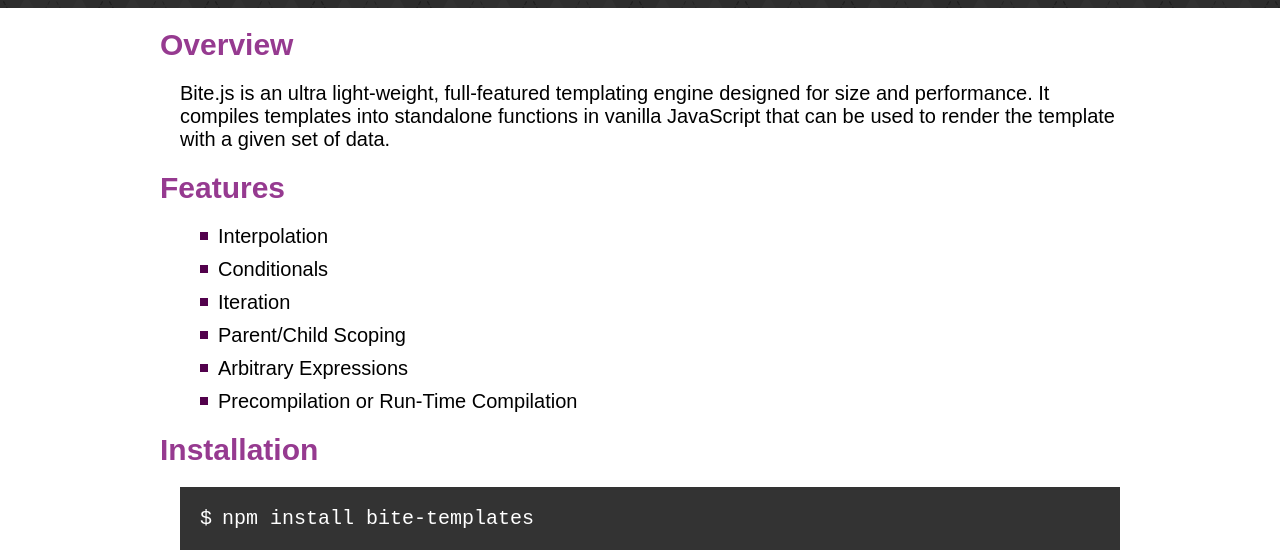
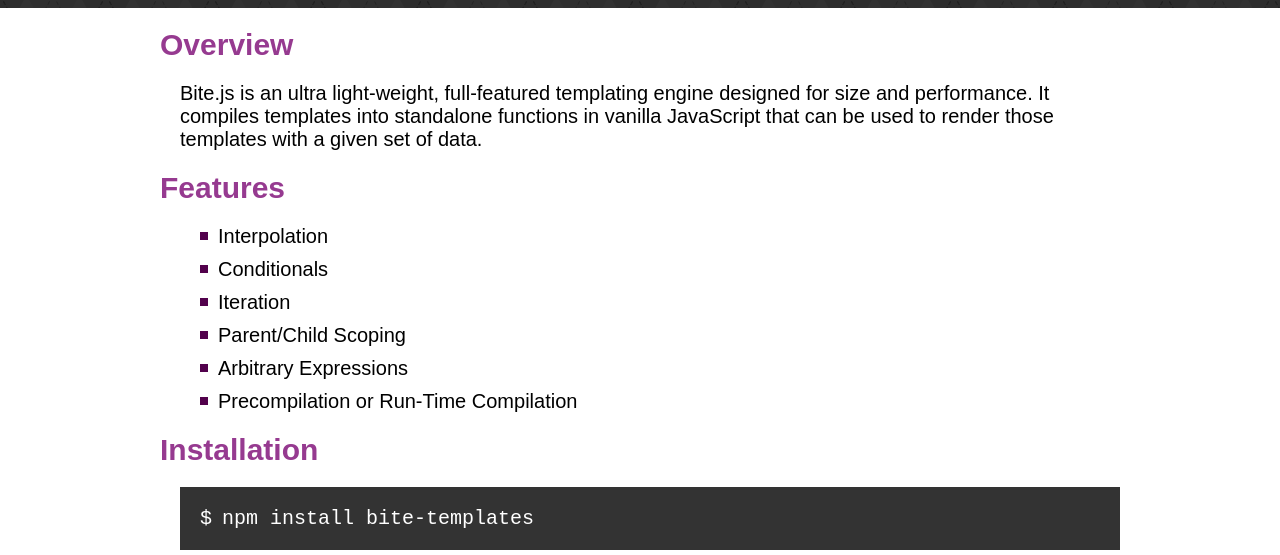
Before and after one commit to Sinova/Bite.js, a plain HTML site: page index.html in a window 1280 px wide. Shown: the part 245-800 px from the top of the page. Drawn offline with Linux system fonts and the light colour scheme.

Commit message:
Verbiage

```diff
--- a/index.html
+++ b/index.html
@@ -24,8 +24,8 @@
 
 				<div class="summary-text">
 					Bite.js is an ultra light-weight, full-featured templating engine designed for size and performance.
-					It compiles templates into standalone functions in vanilla JavaScript that can be used to render the
-					template with a given set of data.
+					It compiles templates into standalone functions in vanilla JavaScript that can be used to render
+					those templates with a given set of data.
 				</div>
 			</section>
 
```
